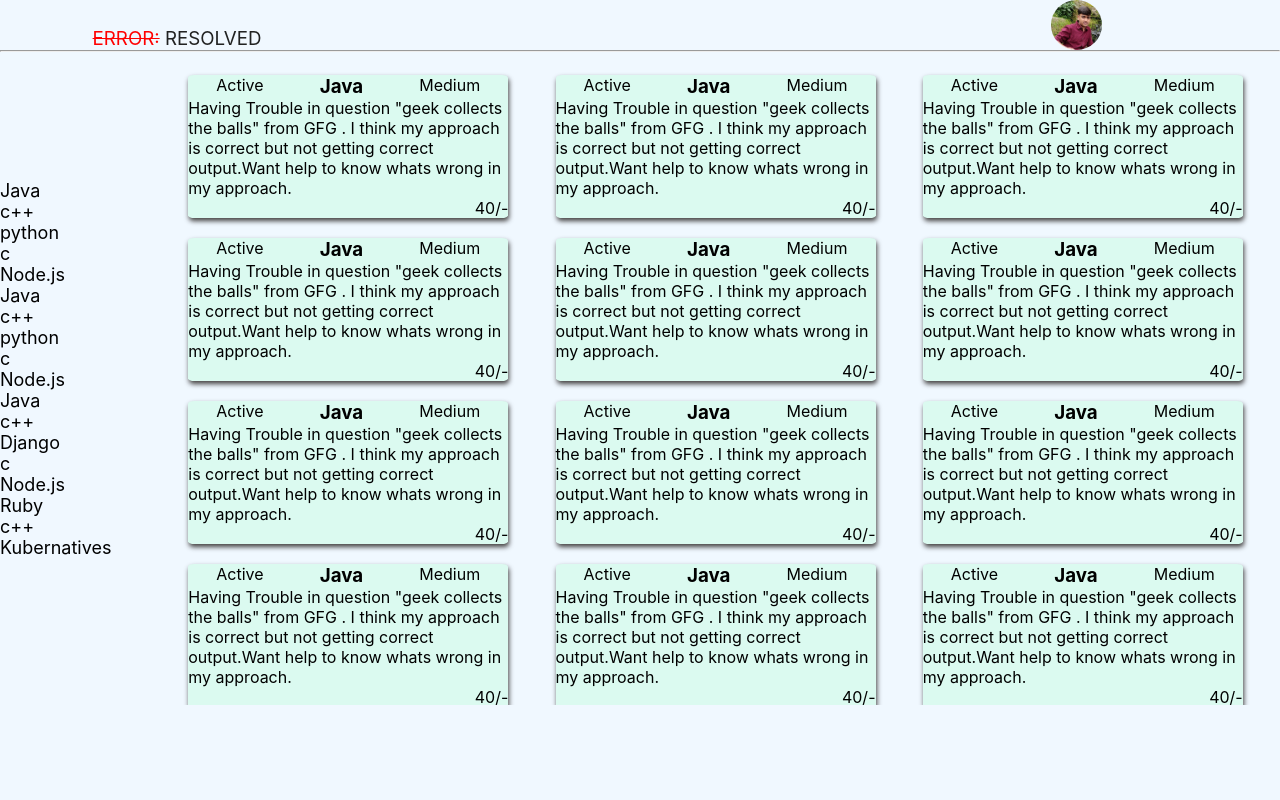
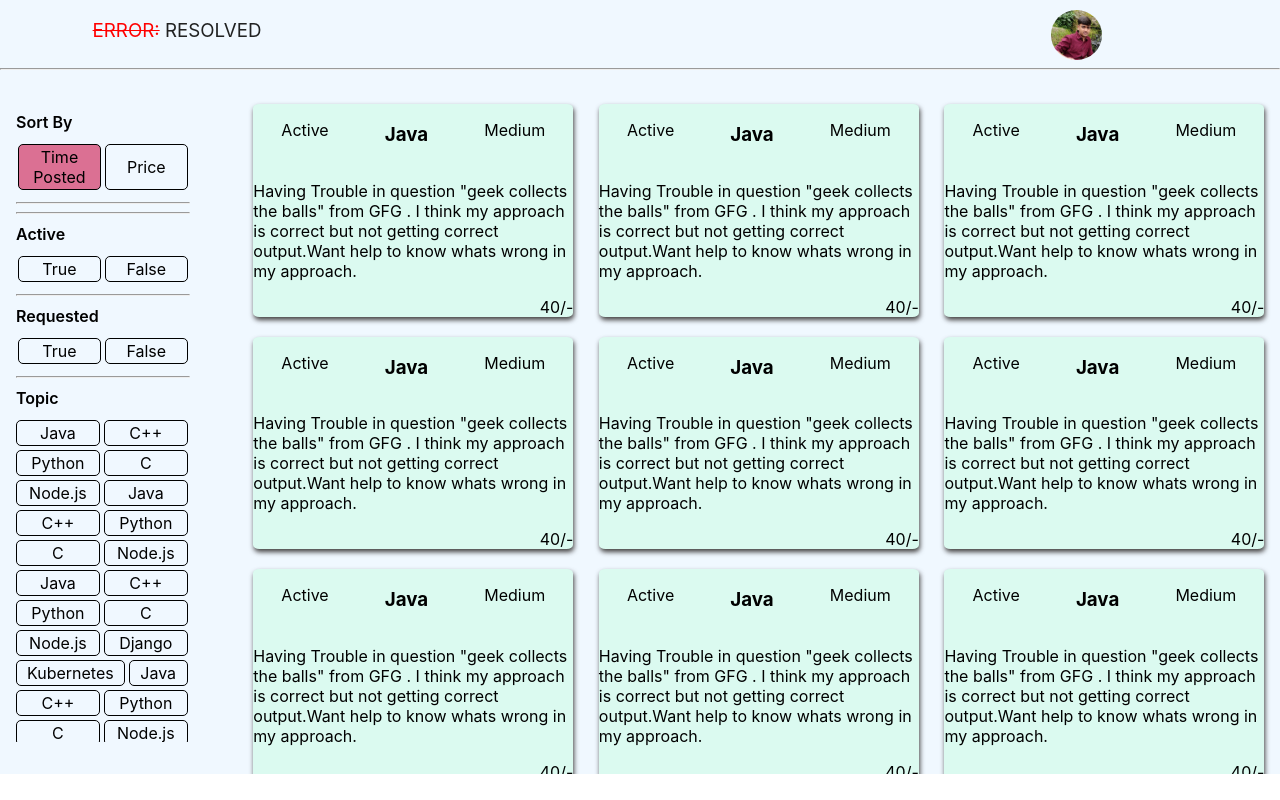
Before and after one commit to arpitgoyal442/Error-Resolved, a Next.js app: page /debugger in a window 1280 px wide. Built offline with nearby package versions, Linux system fonts and the light colour scheme.

Commit message:
Debugger Home Sidebar

```diff
--- a/components/DoubtCard.js
+++ b/components/DoubtCard.js
@@ -18,9 +18,9 @@ function DoubtCard() {
         <div className="doubtCard_footer">
           {/* <button id='doubtCard_solve'>Solve</button>
           <button id='doubtCard_view'>View</button> */}
-          <Link href ="/opendoubt"><span id='doubtCard_solve' class="iconify-inline " data-icon="akar-icons:arrow-forward-thick-fill" data-width="24" data-height="24"></span></Link>
+          <Link href ="/opendoubt"><span id='doubtCard_solve' className="iconify-inline " data-icon="akar-icons:arrow-forward-thick-fill" data-width="24" data-height="24"></span></Link>
 
-          <span class="iconify-inline doubtCard_view"  data-icon="bi:eye-fill" data-width="25"></span>
+          <span className="iconify-inline doubtCard_view"  data-icon="bi:eye-fill" data-width="25"></span>
           40/-
 
         </div>
--- a/components/Leftbar.js
+++ b/components/Leftbar.js
@@ -1,41 +1,69 @@
-// import React from 'react'
+const topics = [
+	"Java",
+	"C++",
+	"Python",
+	"C",
+	"Node.js",
+	"Java",
+	"C++",
+	"Python",
+	"C",
+	"Node.js",
+	"Java",
+	"C++",
+	"Python",
+	"C",
+	"Node.js",
+	"Django",
+	"Kubernetes",
+	"Java",
+	"C++",
+	"Python",
+	"C",
+	"Node.js",
+];
 
-
-function Leftbar() {
-  return (
-    <div className="leftbar">
-
-
-
-    <ul>
-      <li>Java</li>
-      <li>c++</li>
-      <li>python</li>
-      <li>c</li>
-      <li>Node.js</li>
-      <li>Java</li>
-      <li>c++</li>
-      <li>python</li>
-      <li>c</li>
-      <li>Node.js</li><li>Java</li>
-      <li>c++</li>
-      <li>Django</li>
-      <li>c</li>
-      <li>Node.js</li>
-      <li>Ruby</li>
-      <li>c++</li>
-      <li>Kubernatives</li>
-      <li>c</li>
-      <li>Node.js</li>
-      <li>Java</li>
-      <li>c++</li>
-      <li>python</li>
-      <li>c</li>
-      <li>Node.js</li>
-    </ul>
-
-    </div>
-  )
+function Leftbar({ sort, setSort, active, setActive, requested, setRequested, topic, setTopic }) {
+  const filterTopic = (t) => {
+    if (topic.includes(t)) {
+      setTopic((prev) => prev.filter((top) => top !== t));
+    }else{
+      setTopic((prev) => [...prev, t]);
+    }
+  }
+	return (
+		<div className="leftbar">
+			<p className="leftbar__filterHead">Sort By</p>
+			<div className="leftbar__filterCat">
+				<p onClick={() => setSort(1)} className={`leftbar__filter noselect ${sort === 1 && "active"}`}>
+					Time Posted
+				</p>
+				<p onClick={() => setSort(2)} className={`leftbar__filter noselect ${sort === 2 && "active"}`}>
+					Price
+				</p>
+			</div>
+			<hr />
+			<hr />
+			<p className="leftbar__filterHead">Active</p>
+			<div className="leftbar__filterCat">
+				<p onClick={() => setActive(active===1 ? 0 : 1)} className={`leftbar__filter noselect ${active === 1 && "active"}`}>True</p>
+				<p onClick={() => setActive(active===-1 ? 0 : -1)} className={`leftbar__filter noselect ${active === -1 && "active"}`}>False</p>
+			</div>
+			<hr />
+			<p className="leftbar__filterHead">Requested</p>
+			<div className="leftbar__filterCat">
+				<p onClick={() => setRequested(requested===1 ? 0 : 1)} className={`leftbar__filter noselect ${requested === 1 && "active"}`}>True</p>
+				<p onClick={() => setRequested(requested===-1 ? 0 : -1)} className={`leftbar__filter noselect ${requested === -1 && "active"}`}>False</p>
+			</div>
+			<hr />
+			<p className="leftbar__filterHead">Topic</p>
+			<div className="leftbar__filterCat language">
+				{topics.map((t,i) => (
+					<p key={i} onClick={() => filterTopic(t)} className={`leftbar__filter noselect ${topic.includes(t) && "active"}`}>{t}</p>
+				))}
+			</div>
+		</div>
+	);
 }
 
-export default Leftbar
+export default Leftbar;
--- a/components/Navbar.js
+++ b/components/Navbar.js
@@ -8,21 +8,21 @@ function Navbar() {
       <h3> <span><del>ERROR:</del> </span>RESOLVED</h3>
 
       <div className='filter'>
-        {/* <select class="form-select" aria-label="Default select example">
+        {/* <select className="form-select" aria-label="Default select example">
           <option selected>Topic</option>
           <option value="1">JAVA</option>
           <option value="2">c++</option>
           <option value="3">c</option>
         </select> */}
 
-        {/* <select class="form-select" aria-label="Default select example">
+        {/* <select className="form-select" aria-label="Default select example">
           <option selected>Difficulty</option>
           <option value="1">Easy</option>
           <option value="2">Medium</option>
           <option value="3">Hard</option>
         </select>
 
-        <select class="form-select" aria-label="Default select example">
+        <select className="form-select" aria-label="Default select example">
           <option selected>Language</option>
           <option value="1">English</option>
           <option value="2">Hindi</option>
@@ -34,9 +34,9 @@ function Navbar() {
 
 
       <div className="navbarIcons">
-      <span class="iconify-inline" data-icon="clarity:notification-solid" data-width="30" data-height="30"  style={{color:'gold'}}></span>
+      <span className="iconify-inline" data-icon="clarity:notification-solid" data-width="30" data-height="30"  style={{color:'gold'}}></span>
         <img src="./profile_img.jpeg" alt="njn" />
-        <span class="iconify-inline power" data-icon="fontisto:power" data-width="30" data-height="30"></span>
+        <span className="iconify-inline power" data-icon="fontisto:power" data-width="30" data-height="30"></span>
       </div>
 
 
--- a/pages/debugger/index.js
+++ b/pages/debugger/index.js
@@ -1,28 +1,34 @@
-// import React from 'react'
-import Navbar from '../../components/Navbar'
-
-
-
-import Leftbar from '../../components/Leftbar'
-// import RightChatBar from './RightChatBar'
-import DoubtCard from "../../components/DoubtCard"
-
+import Navbar from "../../components/Navbar";
+import Leftbar from "../../components/Leftbar";
+import DoubtCard from "../../components/DoubtCard";
+import { useState } from "react";
 
 function DebuggerHome() {
+	/*
+		sort: 1->time, 2->price
+		active: -1->false, 0->all, 1->true
+		requested: -1->false, 0->all, 1->true
+		topic: array of strings
+	*/
+	const [sort, setSort] = useState(1),
+		[active, setActive] = useState(0),
+		[requested, setRequested] = useState(0),
+		[topic, setTopic] = useState([]);
 	return (
-
 		<div className="debuggerHome">
-
-
-
 			<Navbar />
 			<hr />
-
-
 			<div className="debuggerHome_body">
-        <Leftbar />
-
-
+				<Leftbar
+					sort={sort}
+					setSort={setSort}
+					active={active}
+					setActive={setActive}
+					requested={requested}
+					setRequested={setRequested}
+					topic={topic}
+					setTopic={setTopic}
+				/>
 				<div className="debuggerHome_doubtsContainer">
 					<DoubtCard />
 					<DoubtCard />
@@ -38,22 +44,10 @@ function DebuggerHome() {
 					<DoubtCard />
 					<DoubtCard />
 					<DoubtCard />
-
 				</div>
 			</div>
-
-      {/* <RightChatBar/> */}
-
-
-
-
-
-
-
-
-
 		</div>
-  )
+	);
 }
 
-export default DebuggerHome
+export default DebuggerHome;
--- a/styles/DebuggerHome.css
+++ b/styles/DebuggerHome.css
@@ -1,26 +1,16 @@
-
-
 .debuggerHome_doubtsContainer{
-
-    height: 80vh;
-
+    max-height: 85vh;
     display: flex;
     flex:0.9;
     justify-content:space-evenly;
-    padding-left: 2%;
-    padding-top: 1%;
+    padding-left: 2rem;
+    padding-top: 1rem;
     overflow-y: scroll;
     flex-wrap:wrap;
-
-
 }
 
 .debuggerHome_body{
-
     display:flex;
-
-
-
 }
 
 .debuggerHome_doubtsContainer::-webkit-scrollbar{
--- a/styles/Leftbar.css
+++ b/styles/Leftbar.css
@@ -1,52 +1,59 @@
-.leftbar{
-    height:80vh;
-
-   /* background-color:antiquewhite; */
-    display: flex;
-    flex:0.1;
-
-     flex-direction: column;
-    align-items:flex-start;
-    justify-content:space-around;
-    align-self: flex-start;
-
+.leftbar {
+	flex: 0.15;
+    padding: 1.5rem 1rem 1rem;
+    max-height: 78vh;
+    overflow-y: scroll;
+}
+.leftbar ul {
+	height: 60%;
+	color: black;
+	overflow-y: scroll;
+	font-size: large;
+	list-style-type: none;
 }
 
-.leftbar ul{
-
-
-
-    height: 60%;
-
-    color:black;
-
-
-    overflow-y: scroll;
-    font-size: large;
-    list-style-type:none;
+.leftbar::-webkit-scrollbar {
+	width: 5px;
+}
+.leftbar::-webkit-scrollbar-track {
+	background-color: lightgray !important;
 }
 
-.leftbar ul::-webkit-scrollbar{
-
-    width: 5px;
-
-
-}
-ul::-webkit-scrollbar-track{
-    background-color:lightgray;
-    border-radius:10%;
-
+.leftbar::-webkit-scrollbar-thumb {
+	background-color: palevioletred !important;
 }
 
-ul::-webkit-scrollbar-thumb{
-
-    background-color:palevioletred;
-    border-radius:20%;
-    height: 5%;
-
+.leftbar ul li:hover {
+	color: palevioletred;
+	cursor: pointer;
 }
-
-.leftbar ul li:hover{
-    color:palevioletred;
+.leftbar__filterHead{
+    font-weight: 600;
+    margin-bottom: 10px;
+    margin-top: 10px;
+}
+.leftbar__filterCat {
+	display: flex;
+    justify-content: space-around;
+    margin-bottom: 10px;
+}
+.leftbar__filterCat.language{
+    flex-wrap: wrap;
+    justify-content: start;
+    margin-left: -2px;
+}
+.leftbar__filter{
+    display: grid;
+    place-items: center;
+    flex: 1;
+    padding: 2px 10px;
+    margin: 2px;
+    vertical-align: middle;
+    border: 1px solid #000;
+    border-radius: 5px;
+    text-align: center;
     cursor: pointer;
 }
+.leftbar__filter.active{
+    background-color: palevioletred;
+}
--- a/styles/Login.css
+++ b/styles/Login.css
@@ -1,67 +1,47 @@
-*{
-    margin: 0;
-    padding: 0;
-}
-
-.mainContainer{
-
+.mainContainer {
 	height: 100vh;
 	width: 100vw;
 	display: flex;
 	justify-content: center;
 	align-items: center;
-    background-color:darkcyan;
-    /* background-image: linear-gradient(to right, rgba(0,139,139,1) , rgb(6, 199, 22)); */
-
+	background-color: darkcyan;
 	flex-direction: row;
 }
 
-.card{
-
+.card {
 	display: flex;
 	flex-direction: column;
 	justify-content: space-around;
 	align-items: center;
 	width: 30vw;
 	height: 40vh;
-
-
-    background-color:azure;
+	background-color: azure;
 	border-radius: 20px;
 	padding: 2%;
 	box-shadow: 5px 10px 18px rgb(66, 64, 64);
-
 }
 
-
-
-.card h1{
-
-    font-family:'Gill Sans', 'Gill Sans MT', Calibri, 'Trebuchet MS', sans-serif;
+.card h1 {
+	font-family: "Gill Sans", "Gill Sans MT", Calibri, "Trebuchet MS", sans-serif;
 	font-size: 200%;
 	flex-basis: 50%;
 }
 
-.card h1 span{
+.card h1 span {
 	color: red;
 }
 
-.loginBtn{
-
-
+.loginBtn {
 	align-self: center;
 	font-size: large;
 	width: 80%;
 
 	border-radius: 100px;
 	padding: 2%;
-    background-color:white;
-
+	background-color: white;
 }
 
-.loginBtn:hover{
-
+.loginBtn:hover {
 	background-color: lightgray;
 	cursor: pointer;
-
 }
--- a/styles/Navbar.css
+++ b/styles/Navbar.css
@@ -1,8 +1,5 @@
-
 .debuggerHome{
-    height: 100vh;
-    width: 100vw;
-     background-color: aliceblue;
+    background-color: aliceblue;
 }
 
 .navbar{
--- a/styles/index.css
+++ b/styles/index.css
@@ -6,8 +6,12 @@ body {
   -webkit-font-smoothing: antialiased;
   -moz-osx-font-smoothing: grayscale;
 }
-
-code {
-  font-family: source-code-pro, Menlo, Monaco, Consolas, 'Courier New',
-    monospace;
+.noselect {
+  -webkit-touch-callout: none; /* iOS Safari */
+    -webkit-user-select: none; /* Safari */
+     -khtml-user-select: none; /* Konqueror HTML */
+       -moz-user-select: none; /* Old versions of Firefox */
+        -ms-user-select: none; /* Internet Explorer/Edge */
+            user-select: none; /* Non-prefixed version, currently
+                                  supported by Chrome, Edge, Opera and Firefox */
 }
```
Also changed, not shown: 1 other file (tests, documents, lock files or other folders). Lines whose indentation alone changed are shown as unchanged.
